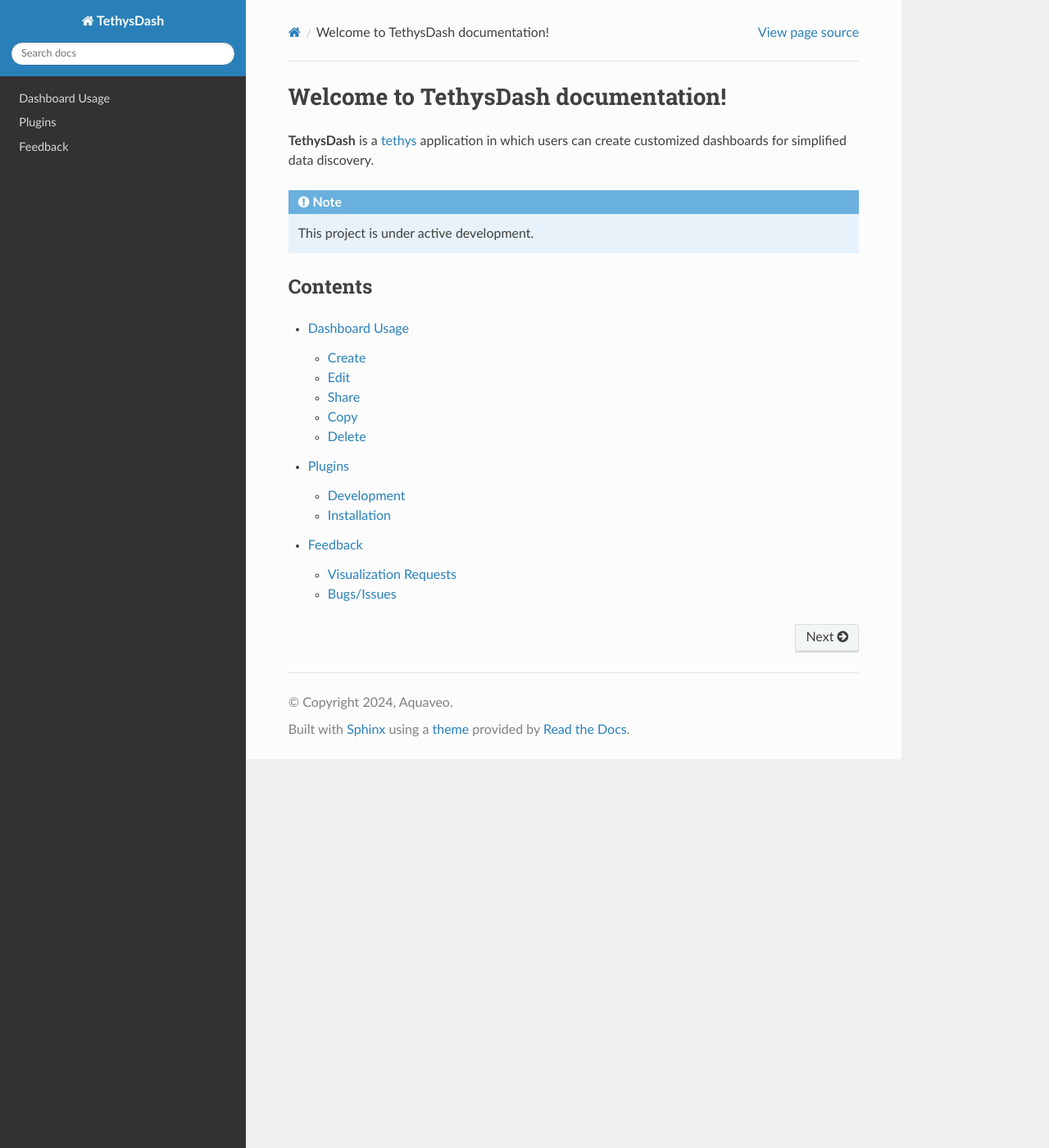
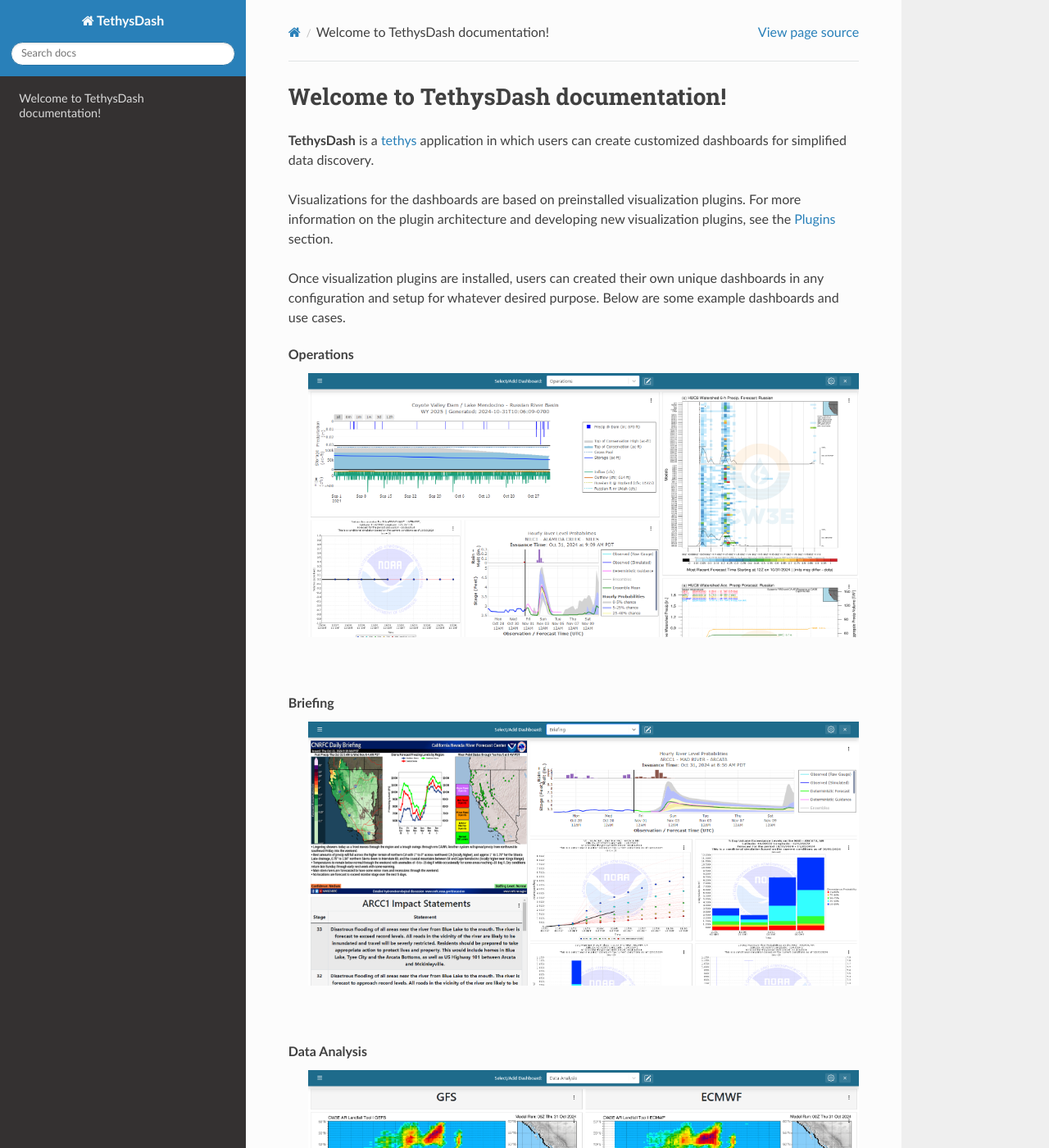
Before and after one commit to Aquaveo/TethysDashDocs, a Sphinx documentation site: the page built from docs/source/index.rst, in a window 1280 px wide and 1400 px high. Shown: the whole window at 82% size. Built offline with Sphinx 7.4.7 and the Read the Docs theme 3.1.0, drawn with Linux system fonts in a browser that asks for light colours; some of the changed text lies outside the part shown.

Commit message:
updated main page with more info and images

```diff
--- a/docs/source/index.rst
+++ b/docs/source/index.rst
@@ -4,16 +4,29 @@
 **TethysDash** is a `tethys <https://www.tethysplatform.org/>`_ application in which users can create customized
 dashboards for simplified data discovery.
 
+Visualizations for the dashboards are based on preinstalled visualization plugins. For more information
+on the plugin architecture and developing new visualization plugins, see the :doc:`plugins` section.
+
+Once visualization plugins are installed, users can created their own unique dashboards in any configuration and
+setup for whatever desired purpose. Below are some example dashboards and use cases.
+
+Operations
+   .. image:: ../images/operations.png
+
+|
+
+Briefing
+   .. image:: ../images/briefing.png
+
+|
+
+Data Analysis
+   .. image:: ../images/data_analysis.png
+
+|
+
+To learn more about creating and using dashboards, see the :doc:`usage` section.
+
 .. note::
 
    This project is under active development.
-
-Contents
---------
-
-.. toctree::
-   :maxdepth: 2
-
-   usage
-   plugins
-   feedback
```
Also changed, not shown: docs/images/briefing.png (added), docs/images/data_analysis.png (added), docs/images/operations.png (added).
